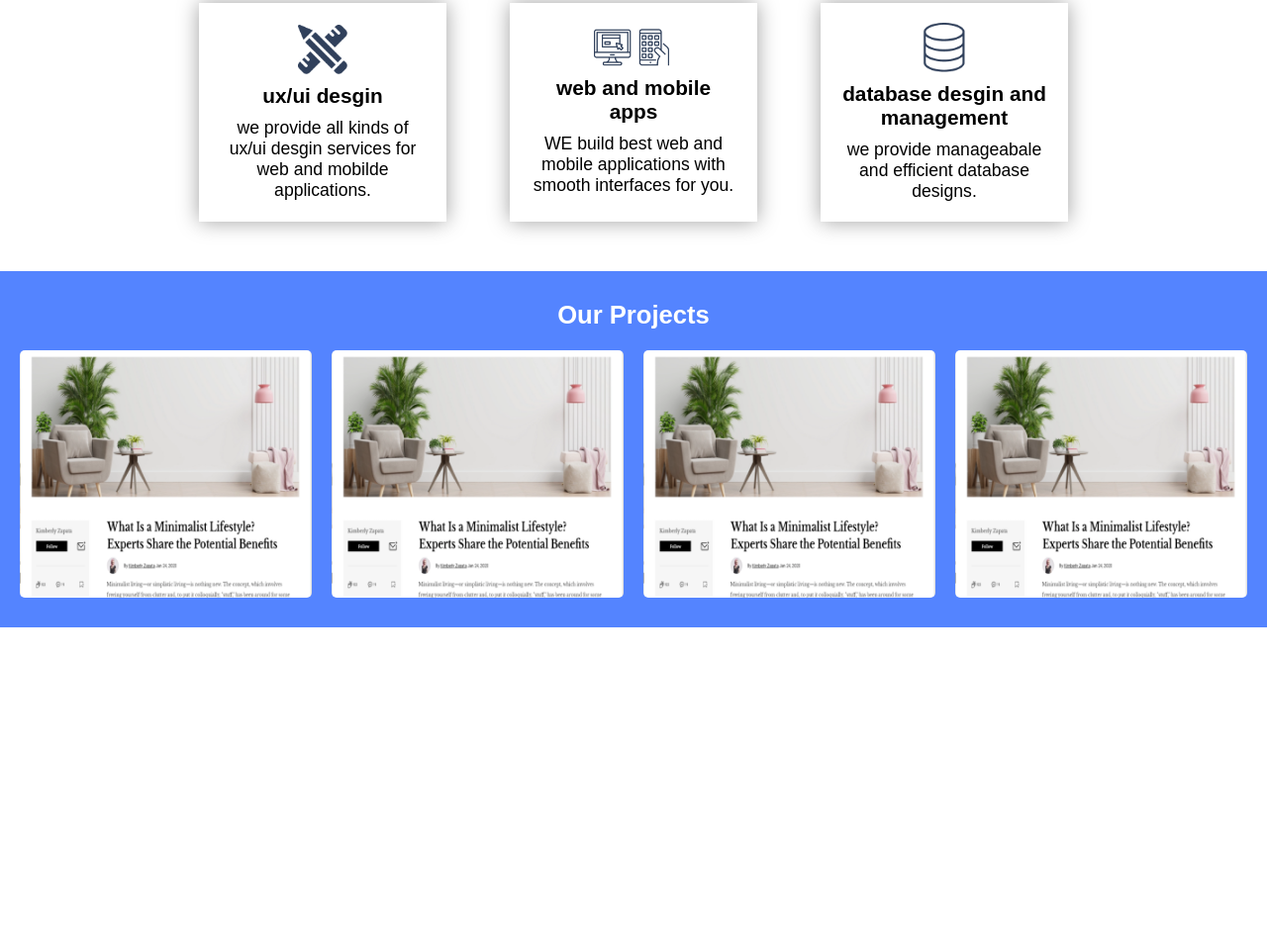
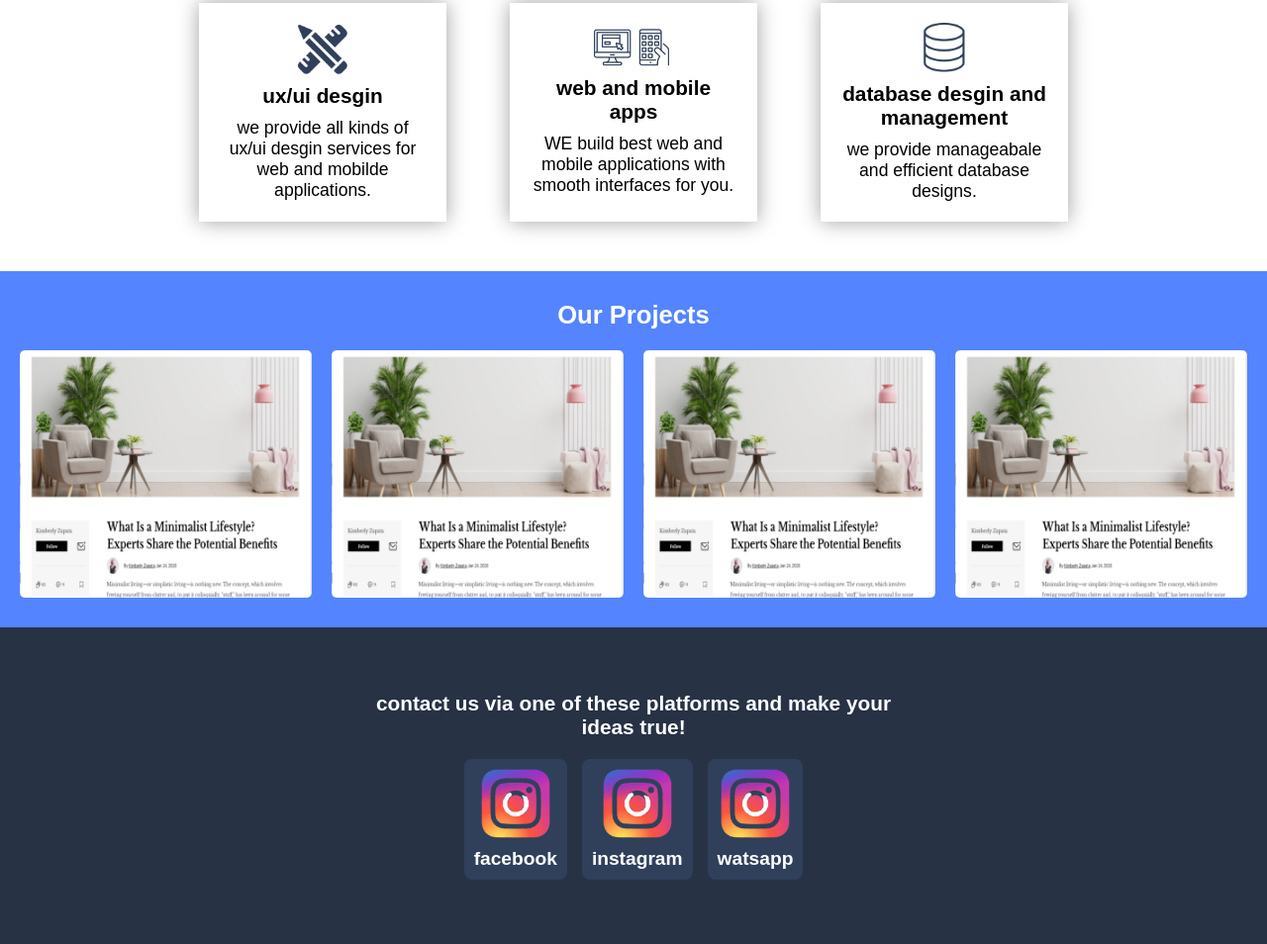
Before and after one commit to omer-os/web-bros-website, a plain HTML site: page index.html in a window 1280 px wide. Shown: the part 926-1880 px from the top of the page at 99% size. Before the commit the page ends 1560 px from the top, so only its background shows below. Drawn offline with nearby package versions, Linux system fonts and the light colour scheme.

Commit message:
nearly complete

```diff
--- a/app.js
+++ b/app.js
@@ -15,7 +15,21 @@ $('.burgerBtn').click(()=>{toggleNavBar()})
 
 
 
+
+
 // navigation bar scrolling -START-
+
+
+$('.home').click(()=>{
+    $(".sec1")[0].scrollIntoView({
+        behavior: "smooth", // or "auto" or "instant"
+        block: "end" // or "end"
+    });
+    toggleNavBar()
+})
+
+
+
 $('.services').click(()=>{
     $(".sec2-title")[0].scrollIntoView({
         behavior: "smooth", // or "auto" or "instant"
@@ -25,11 +39,23 @@ $('.services').click(()=>{
 })
 
 
-$('.home').click(()=>{
-    $(".sec1")[0].scrollIntoView({
+
+
+$('.contact').click(()=>{
+    $(".sec4")[0].scrollIntoView({
         behavior: "smooth", // or "auto" or "instant"
-        block: "start" // or "end"
+        block: "end" // or "end"
     });
     toggleNavBar()
 })
+
+$('.projects').click(()=>{
+    $(".sec3")[0].scrollIntoView({
+        behavior: "smooth", // or "auto" or "instant"
+        block: "end" // or "end"
+    });
+    toggleNavBar()
+})
+
+
 // navigation bar scrolling -END-
--- a/index.html
+++ b/index.html
@@ -13,7 +13,7 @@
         <div class="navRight">
             <li class="home">home</li>
             <li class="services">services</li>
-            <li class="services">services</li>
+            <li class="projects">projects</li>
             <li class="contact">contact</li>
         </div>
 
@@ -103,8 +103,26 @@
                 <div class="sec3-proj-body">Lorem ipsum dolor sit, amet consectetur adipisicing elit. Odit, quas?</div>
             </div>
         </div>
+    </div>
 
 
+
+    <div class="sec4">
+        <div class="sec4-title">contact us via one of these platforms and make your ideas true!</div>
+        <div class="contact-us-container">
+            <div class="con">
+                <div class="con-img"></div>
+                <div class="con-name">facebook</div>
+            </div>
+            <div class="con">
+                <div class="con-img"></div>
+                <div class="con-name">instagram</div>
+            </div>
+            <div class="con">
+                <div class="con-img"></div>
+                <div class="con-name">watsapp</div>
+            </div>
+        </div>
     </div>
 
 
--- a/style.css
+++ b/style.css
@@ -312,3 +312,67 @@ header{
         font-size: 4vw;
     }
 }
+
+
+
+.sec4{
+    background-color: #273245;
+    display: flex;
+    justify-content: center;
+    align-items: center;
+    height: 40vh;
+    flex-direction: column;
+}
+
+.sec4-title{
+    font-size: 1.3em;
+    max-width: 550px;
+    font-weight: 700;
+    margin-bottom: 20px;
+    text-align: center;
+    color: white;
+}
+
+.contact-us-container{
+    display: flex;
+    /* flex-wrap: wrap; */
+    column-gap: 15px;
+}
+
+.con{
+    padding: 10px;
+    border-radius: 8px;
+    background-color: #30405B;
+    display: flex;
+    flex-direction: column;
+    align-items: center;
+    transition: all 0.4s ease;
+}
+
+@media (max-width: 600px) {
+    .con{
+        font-size: .9em;
+    }
+    .sec4-title{
+        font-size: 1em;
+    }
+}
+
+.con-img{
+    background-image: url(./imgs/insta.png);
+    width: 70px;
+    height: 70px;
+    background-size: contain;
+}
+
+.con-name{
+    font-size: 1.2em;
+    font-weight: 600;
+    color: white;
+    margin-top: 10px;
+}
+
+
+.con:hover{
+    transform: scale(.95);
+}
```
